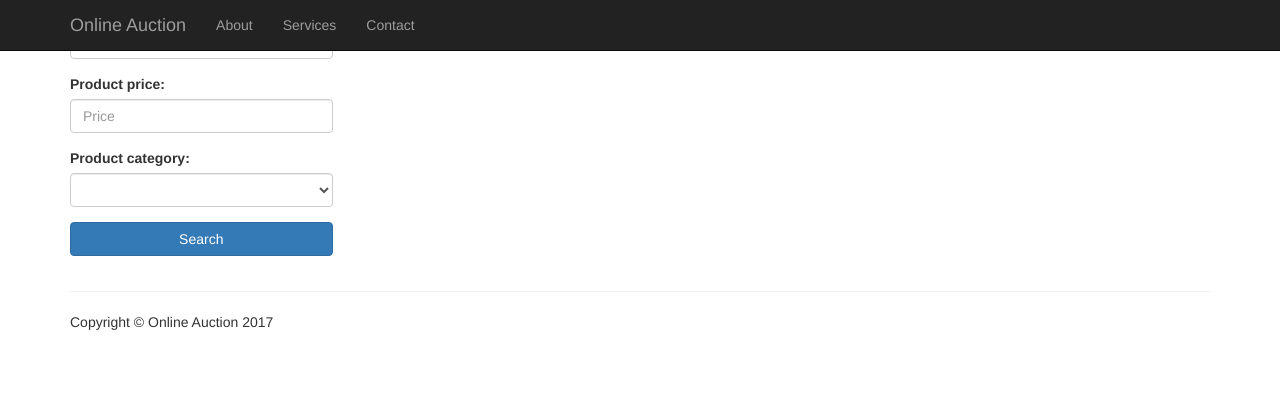
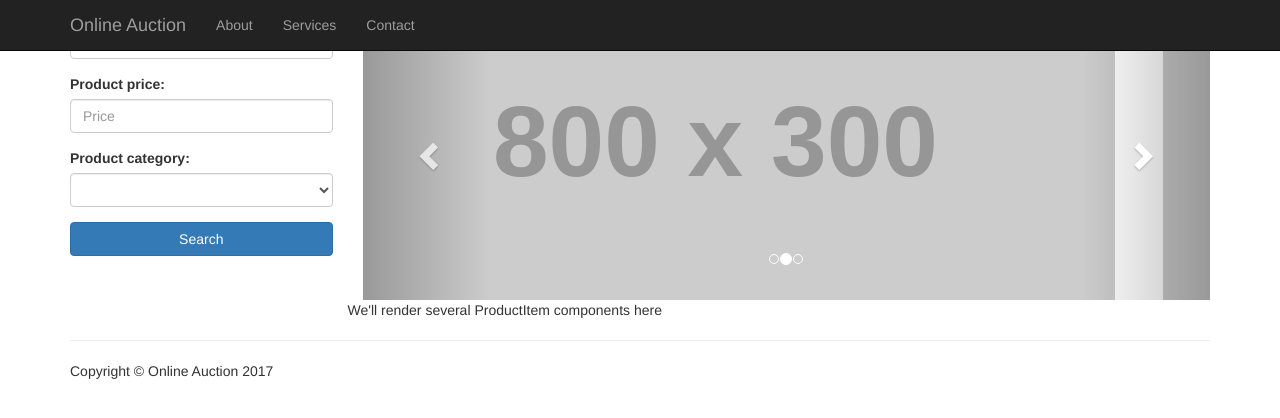
Before and after one commit to gatezh/Auction-app, an Angular app: page / in a window 1280 px wide. Shown: the top 418 px of the page. Built offline with nearby package versions, Linux system fonts and the light colour scheme.

Commit message:
Add HomeComponent template

```diff
--- a/src/app/home/home.component.html
+++ b/src/app/home/home.component.html
@@ -1,3 +1,8 @@
-<p>
-  home works!
-</p>
+<div class="row carousel-holder">
+  <div class="col-md-12">
+    <auction-carousel></auction-carousel>
+  </div>
+</div>
+<div class="row">
+  We'll render several ProductItem components here
+</div>
```
